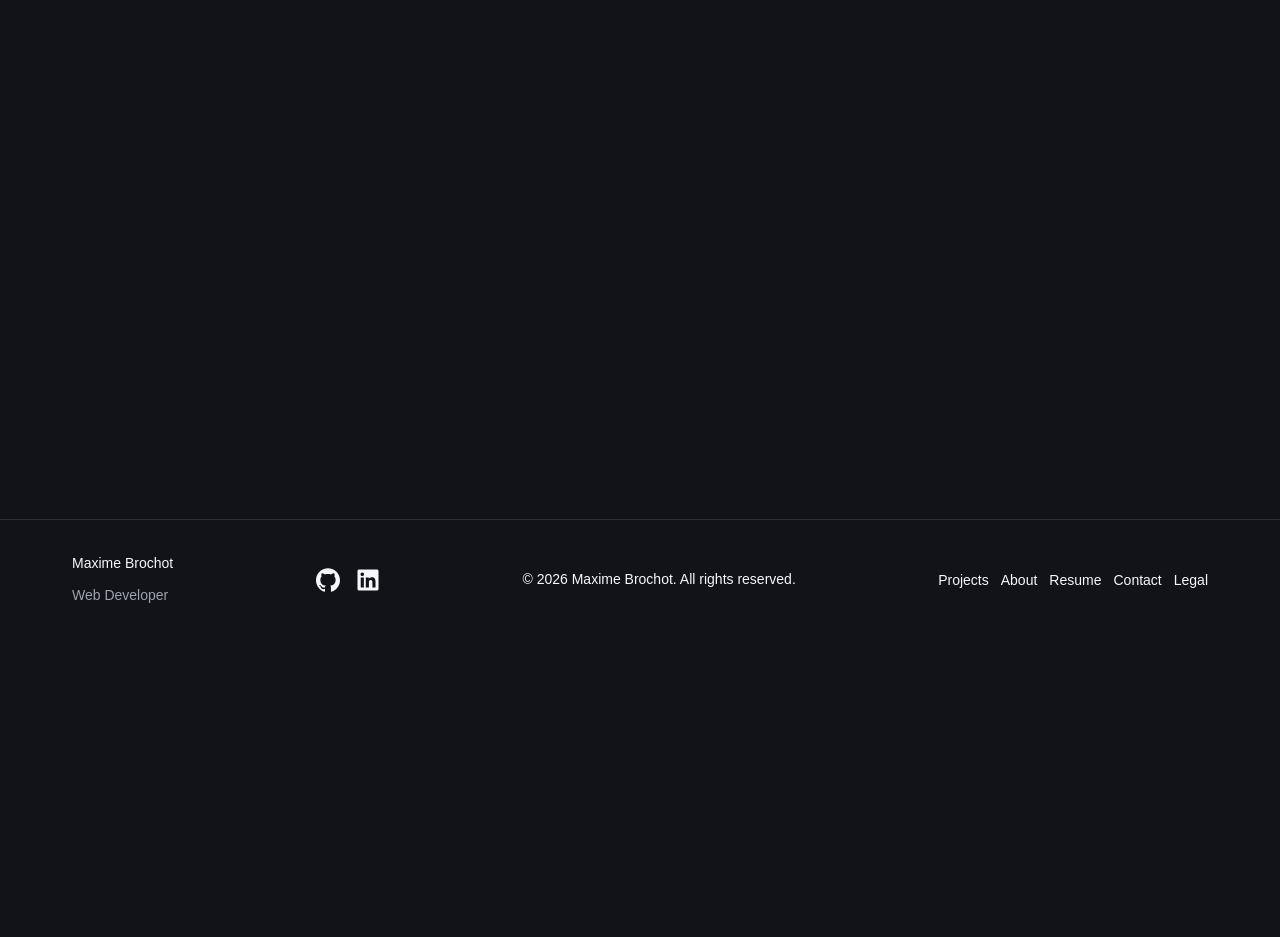
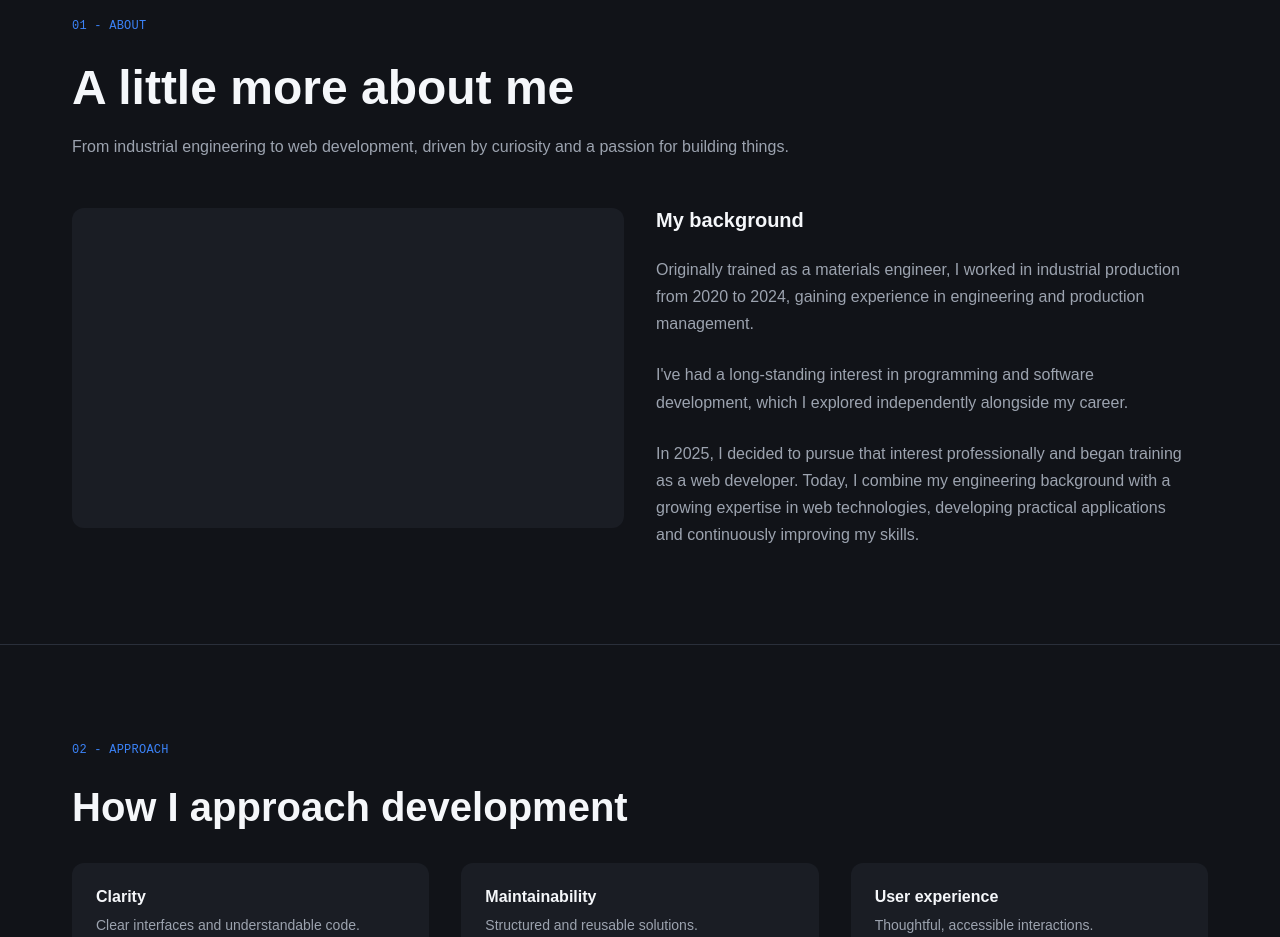
Before and after one commit to BrochotMaxime/portfolio-v2, a React (Vite) app: page /about in a window 1280 px wide. Shown: the part 160-1097 px from the top of the page. Before the commit the page ends 800 px from the top, so only its background shows below. Built offline with nearby package versions, Linux system fonts and the light colour scheme.

Commit message:
feat: implement responsive about page (#56)

```diff
--- a/src/pages/About.jsx
+++ b/src/pages/About.jsx
@@ -1,5 +1,110 @@
+import Container from '../components/layout/Container'
+import ActionLink from '../components/ui/ActionLink'
+import Divider from '../components/ui/Divider'
+import SectionLabel from '../components/ui/SectionLabel'
+
+import profile from '../data/profile'
+
 function About() {
-  return <h1>About</h1>
+  const { introduction, background, approach, qualities, contact } = profile.about
+
+  return (
+    <div className="about-page">
+      {/* Introduction and background */}
+      <section className="about-page__section about-page__intro" aria-labelledby="about-title">
+        <Container>
+          <SectionLabel number="01" label="ABOUT" />
+
+          <h1 id="about-title" className="about-page__title">
+            {introduction.title}
+          </h1>
+
+          <p className="about-page__subtitle">{introduction.subtitle}</p>
+
+          <div className="about-page__background-layout">
+            <div className="about-page__image-wrapper">
+              {introduction.image && (
+                <img src={introduction.image} alt="" className="about-page__image" />
+              )}
+            </div>
+
+            <div className="about-page__background">
+              <h2>{background.title}</h2>
+
+              {background.paragraphs.map((paragraph) => (
+                <p key={paragraph}>{paragraph}</p>
+              ))}
+            </div>
+          </div>
+        </Container>
+      </section>
+
+      <Divider />
+
+      {/* Development approach */}
+      <section className="about-page__section" aria-labelledby="approach-title">
+        <Container>
+          <SectionLabel number="02" label="APPROACH" />
+
+          <h2 id="approach-title" className="about-page__section-title">
+            {approach.title}
+          </h2>
+
+          <div className="about-page__approach-list">
+            {approach.items.map((item) => (
+              <article key={item.id} className="about-page__approach-card">
+                <h3>{item.title}</h3>
+                <p>{item.description}</p>
+              </article>
+            ))}
+          </div>
+        </Container>
+      </section>
+
+      <Divider />
+
+      {/* Personal qualities */}
+      <section className="about-page__section" aria-labelledby="qualities-title">
+        <Container>
+          <SectionLabel number="03" label="QUALITIES" />
+
+          <h2 id="qualities-title" className="about-page__section-title">
+            {qualities.title}
+          </h2>
+
+          <div className="about-page__qualities-list">
+            {qualities.items.map((item) => (
+              <article key={item.id} className="about-page__quality">
+                <h3>{item.title}</h3>
+                <p>{item.description}</p>
+              </article>
+            ))}
+          </div>
+        </Container>
+      </section>
+
+      <Divider />
+
+      {/* Contact CTA */}
+      <section className="about-page__section" aria-labelledby="contact-title">
+        <Container>
+          <SectionLabel number="04" label="NEXT STEP" />
+
+          <h2 id="contact-title" className="about-page__section-title">
+            {contact.title}
+          </h2>
+
+          <p className="about-page__contact-description">{contact.description}</p>
+
+          <div className="about-page__contact-link">
+            <ActionLink to={contact.link.to} variant="text">
+              {contact.link.label}
+            </ActionLink>
+          </div>
+        </Container>
+      </section>
+    </div>
+  )
 }
 
 export default About
--- a/src/styles/main.scss
+++ b/src/styles/main.scss
@@ -20,4 +20,5 @@
 
 @use 'pages/projects';
 @use 'pages/project-detail';
+@use 'pages/about';
 @use 'pages/not-found';
--- /dev/null
+++ b/src/styles/pages/_about.scss
@@ -0,0 +1,195 @@
+@use '../abstracts' as a;
+
+.about-page {
+  // Shared section styles
+  &__section {
+    padding-block: a.$space-7;
+
+    .section-label {
+      margin-bottom: a.$space-5;
+    }
+  }
+
+  &__section-title {
+    margin-bottom: a.$space-6;
+  }
+
+  // Introduction and background
+  &__title {
+    margin-bottom: a.$space-4;
+    overflow-wrap: anywhere;
+  }
+
+  &__subtitle {
+    max-width: 48rem;
+    color: a.$color-text-secondary;
+  }
+
+  &__background-layout {
+    display: grid;
+    grid-template-columns: minmax(0, 1fr);
+    gap: a.$space-5;
+    margin-top: a.$space-6;
+  }
+
+  &__image-wrapper {
+    display: flex;
+    align-items: center;
+    justify-content: center;
+    min-width: 0;
+    min-height: 12rem;
+    padding: a.$space-5;
+    border-radius: a.$radius-lg;
+    background-color: a.$color-surface;
+  }
+
+  &__image {
+    display: block;
+    width: 100%;
+    height: auto;
+    border-radius: a.$radius-md;
+    object-fit: cover;
+  }
+
+  &__background {
+    display: flex;
+    flex-direction: column;
+    align-items: flex-start;
+    gap: a.$space-4;
+    min-width: 0;
+
+    h2 {
+      font-size: a.$font-size-xl;
+    }
+
+    p {
+      max-width: 60ch;
+      color: a.$color-text-secondary;
+    }
+  }
+
+  // Development approach
+  &__approach-list {
+    display: grid;
+    grid-template-columns: minmax(0, 1fr);
+    gap: a.$space-3;
+  }
+
+  &__approach-card {
+    min-width: 0;
+    padding: a.$space-5;
+    border-radius: a.$radius-lg;
+    background-color: a.$color-surface;
+
+    h3 {
+      margin-bottom: a.$space-2;
+      font-size: a.$font-size-base;
+      font-weight: a.$font-weight-semibold;
+    }
+
+    p {
+      color: a.$color-text-secondary;
+      font-size: a.$font-size-sm;
+      line-height: a.$line-height-normal;
+    }
+  }
+
+  // Personal qualities
+  &__qualities-list {
+    display: grid;
+    grid-template-columns: minmax(0, 1fr);
+    gap: a.$space-5;
+  }
+
+  &__quality {
+    min-width: 0;
+    padding-bottom: a.$space-5;
+    border-bottom: 1px solid a.$color-border;
+
+    h3 {
+      margin-bottom: a.$space-4;
+      font-size: a.$font-size-base;
+      font-weight: a.$font-weight-semibold;
+    }
+
+    p {
+      color: a.$color-text-secondary;
+      font-size: a.$font-size-sm;
+      line-height: a.$line-height-normal;
+    }
+  }
+
+  // Contact CTA
+  &__contact-description {
+    max-width: 48rem;
+    color: a.$color-text-secondary;
+  }
+
+  &__contact-link {
+    display: flex;
+    justify-content: flex-end;
+    margin-top: a.$space-5;
+  }
+
+  // Tablet
+  @include a.tablet {
+    &__section {
+      padding-block: a.$space-8;
+    }
+
+    &__background-layout {
+      gap: a.$space-6;
+      margin-top: a.$space-7;
+    }
+
+    &__image-wrapper {
+      min-height: 18rem;
+      padding: a.$space-6;
+    }
+
+    &__approach-list {
+      grid-template-columns: repeat(3, minmax(0, 1fr));
+      gap: a.$space-4;
+    }
+
+    &__qualities-list {
+      grid-template-columns: repeat(2, minmax(0, 1fr));
+      column-gap: a.$space-6;
+      row-gap: a.$space-6;
+    }
+
+    &__contact-link {
+      margin-top: a.$space-6;
+    }
+  }
+
+  // Desktop
+  @include a.desktop {
+    &__section {
+      padding-block: a.$space-9;
+    }
+
+    &__background-layout {
+      grid-template-columns: repeat(2, minmax(0, 1fr));
+      align-items: start;
+      gap: a.$space-6;
+    }
+
+    &__image-wrapper {
+      min-height: 20rem;
+    }
+
+    &__background {
+      gap: a.$space-5;
+    }
+
+    &__approach-list {
+      gap: a.$space-6;
+    }
+
+    &__qualities-list {
+      column-gap: a.$space-8;
+      row-gap: a.$space-7;
+    }
+  }
+}
```
